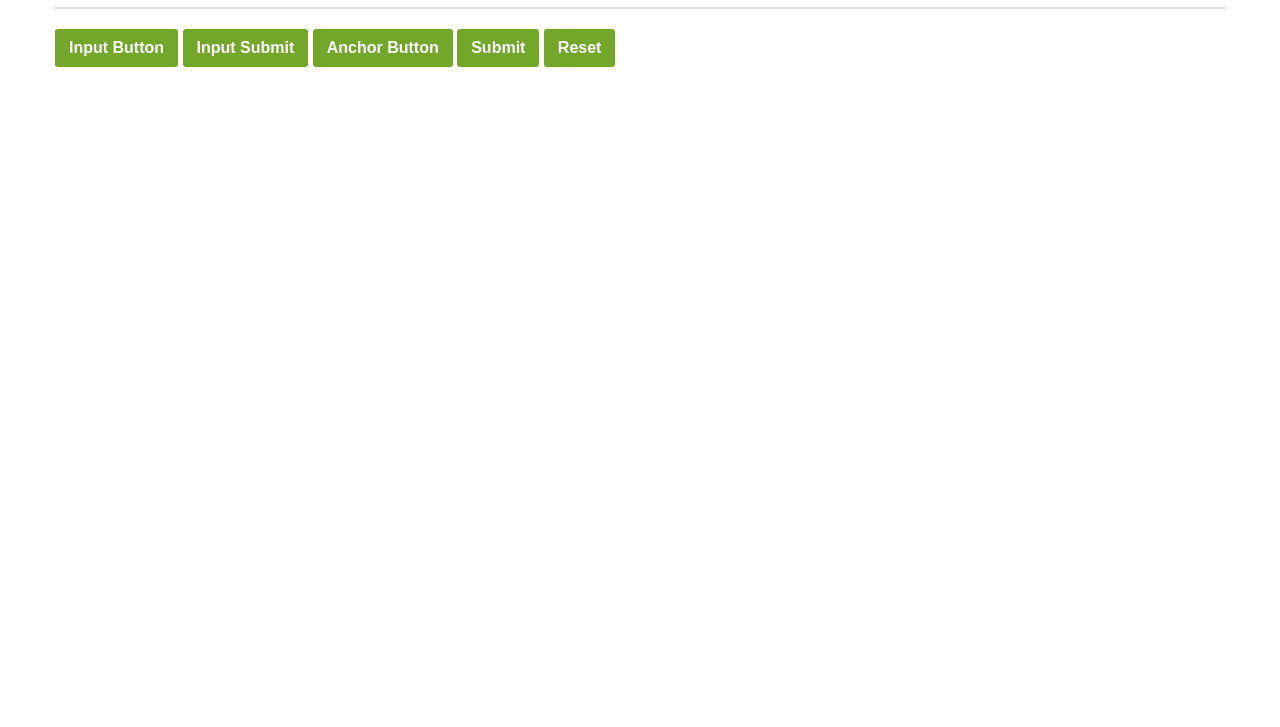
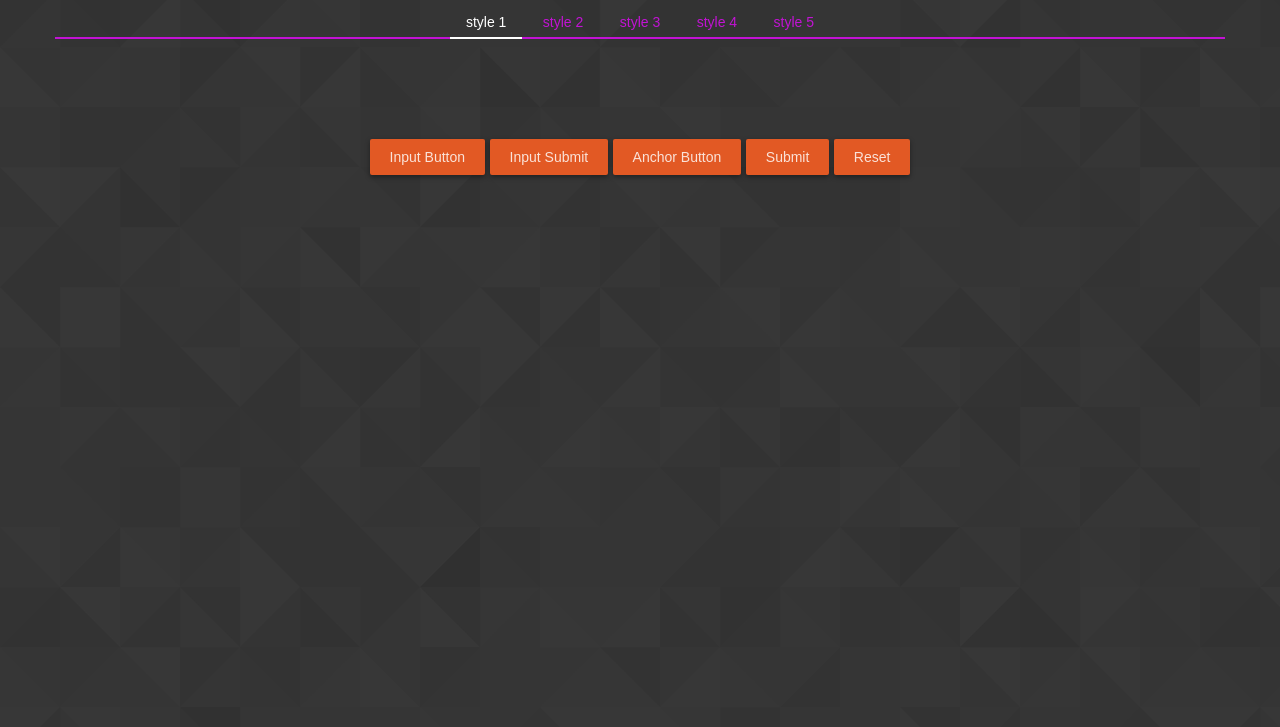
Before and after one commit to designergulshan/form-style.css, a website: page index.html in a window 1280 px wide. Shown: the part 73-800 px from the top of the page. Drawn offline with Linux system fonts and the light colour scheme.

Commit message:
Define a base structure.

```diff
--- a/index.html
+++ b/index.html
@@ -10,22 +10,27 @@
     <header>
       <div class="row">
         <div class="col-md-12">
-          <h1>form-style.css</h1>
+          <h1><a href="/">form-style.css</a></h1>
         </div>
       </div>
+      <ul class="paging">
+        <li><a href="style_1.html" class="active">style 1</a></li>
+        <li><a href="style_2.html">style 2</a></li>
+        <li><a href="style_3.html">style 3</a></li>
+        <li><a href="style_4.html">style 4</a></li>
+        <li><a href="style_5.html">style 5</a></li>
+      </ul>
     </header>
-
     <hr>
 
-    <div class="row">
-      <div class="col-md-8">
-        <input class="fs-btn" type="button" value="Input Button">
-        <input class="fs-btn" type="submit" value="Input Submit">
-        <a class="fs-btn" href="javascript:void(0);">Anchor Button</a>
-        <button class="fs-btn" type="submit" value="Submit">Submit</button>
-        <button class="fs-btn" type="reset" value="Reset">Reset</button>
-      </div>
+    <div class="buttons-container">
+      <input class="btn-1" type="button" value="Input Button">
+      <input class="btn-1" type="submit" value="Input Submit">
+      <a class="btn-1" href="javascript:void(0);">Anchor Button</a>
+      <button class="btn-1" type="submit" value="Submit">Submit</button>
+      <button class="btn-1" type="reset" value="Reset">Reset</button>
     </div>
+
   </div>
 </body>
 </html>
--- a/sass/form-style.scss
+++ b/sass/form-style.scss
@@ -2,21 +2,31 @@
 @import 'mixins.scss';
 @import 'layout.scss';
 
-// default
-* {
-  -webkit-box-sizing: border-box;
-  -moz-box-sizing: border-box;
-  box-sizing: border-box;
+// first button style
+.btn-1 {
+  // value overwrite
+  $theme-color: #E25924;
+
+  border: none;
+  background: $theme-color;
+  text-decoration: none;
+  font-size: 14px;
+  display: inline-block;
+  vertical-align: top;
+  padding: 10px 20px;
+  border-radius: 2px;
+  color: lighten(#E25924, 40%);
+  cursor: pointer;
+  @include transition(.25s, cubic-bezier(0.950, 0.050, 0.795, 0.035));
+  box-shadow: 0 2px 5px rgba(0,0,0,.4);
+  &:hover {
+    border-radius: 18px;
+    background: #fff;
+    color: $theme-color;
+  }
 }
 
-.fs-btn {
-  cursor: pointer;
-  display: inline-block;
-  border: $btn-border;
-  padding: $padding;
-  border-radius: $border-radius;
-  background: $bg-color;
-  color: $text-color;
-  @include fs-style;
-  text-decoration: none;
+// second button style
+.btn-2 {
+
 }
--- a/sass/layout.scss
+++ b/sass/layout.scss
@@ -1,15 +1,71 @@
+// theme variables
+$text-color:      #fff;
+$theme-color:     #C213D4;
+$base-font:       Arial, "Helvetica Neue", Helvetica, sans-serif;
+
+* {
+  -webkit-box-sizing: border-box;
+  -moz-box-sizing: border-box;
+  box-sizing: border-box;
+}
+
+h1,
+h2,
+h3,
+h4,
+h5,
+h6 {
+  font-weight: normal;
+}
+
 body {
-  font-family: $fs-font;
+  font-family: $base-font;
+  color: $text-color;
+  background: url('../images/bg.png');
 }
 .container {
   width: 1170px;
   margin: 0 auto;
 }
 h1 {
-  font-weight: normal;
+  a {
+    color: $theme-color;
+    text-decoration: none;
+    &:hover {
+      text-decoration: underline;
+    }
+  }
 }
 hr {
   border: none;
-  border-bottom: 2px solid #ddd;
-  margin-bottom: 20px;
+  border-bottom: 2px solid $theme-color;
+  margin-bottom: 100px;
+  margin-top: 0;
 }
+.paging {
+  margin: 0 0 -2px;
+  padding: 0;
+  text-align: center;
+  li {
+    display: inline-block;
+    a {
+      text-decoration: none;
+      font-size: 14px;
+      padding: 7px 16px;
+      display: inline-block;
+      color: $theme-color;
+      border-bottom: 2px solid $theme-color;
+      @include transition(.1s);
+      &:hover,
+      &.active {
+        // background: $theme-color;
+        color: #fff;
+        border-color: #fff;
+      }
+    }
+  }
+}
+
+.buttons-container {
+  text-align: center;
+}
--- a/sass/mixins.scss
+++ b/sass/mixins.scss
@@ -1,20 +1,6 @@
-@mixin fs-style() {
-  font: {
-    size: $font-size;
-    weight: $font-weight;
-  }
-  // height: $font-size*2.7;
-  @include transition(.25s);
-  &:hover {
-    color: #fff;
-    background: hsl($hue: 28, $saturation: 100%, $lightness: 50%);
-    text-decoration: none;
-  }
+@mixin transition($duration:.2s, $transition-timing: ease-out) {
+  -webkit-transition: all $duration $transition-timing;
+  -moz-transition: all $duration $transition-timing;
+  -o-transition: all $duration $transition-timing;
+  transition: all $duration $transition-timing;
 }
-
-@mixin transition($duration:.2s, $transition-timing: ease-out) {
-  -webkit-transition: background-color $duration $transition-timing;
-  -moz-transition: background-color $duration $transition-timing;
-  -o-transition: background-color $duration $transition-timing;
-  transition: background-color $duration $transition-timing;
-}
--- a/sass/variables.scss
+++ b/sass/variables.scss
@@ -1,10 +1 @@
 // default styles
-$font-size:           16px;
-$padding:             10px 14px;
-$border-radius:       3px;
-$font-weight:         bold;
-$bg-color:            #72A72A;
-$text-color:          #fff;
-$fs-font:             Arial, "Helvetica Neue", Helvetica, sans-serif;
-
-$btn-border: none;
```
Also changed, not shown: css/form-style.css, css/form-style.min.css, images/bg.png (added).
